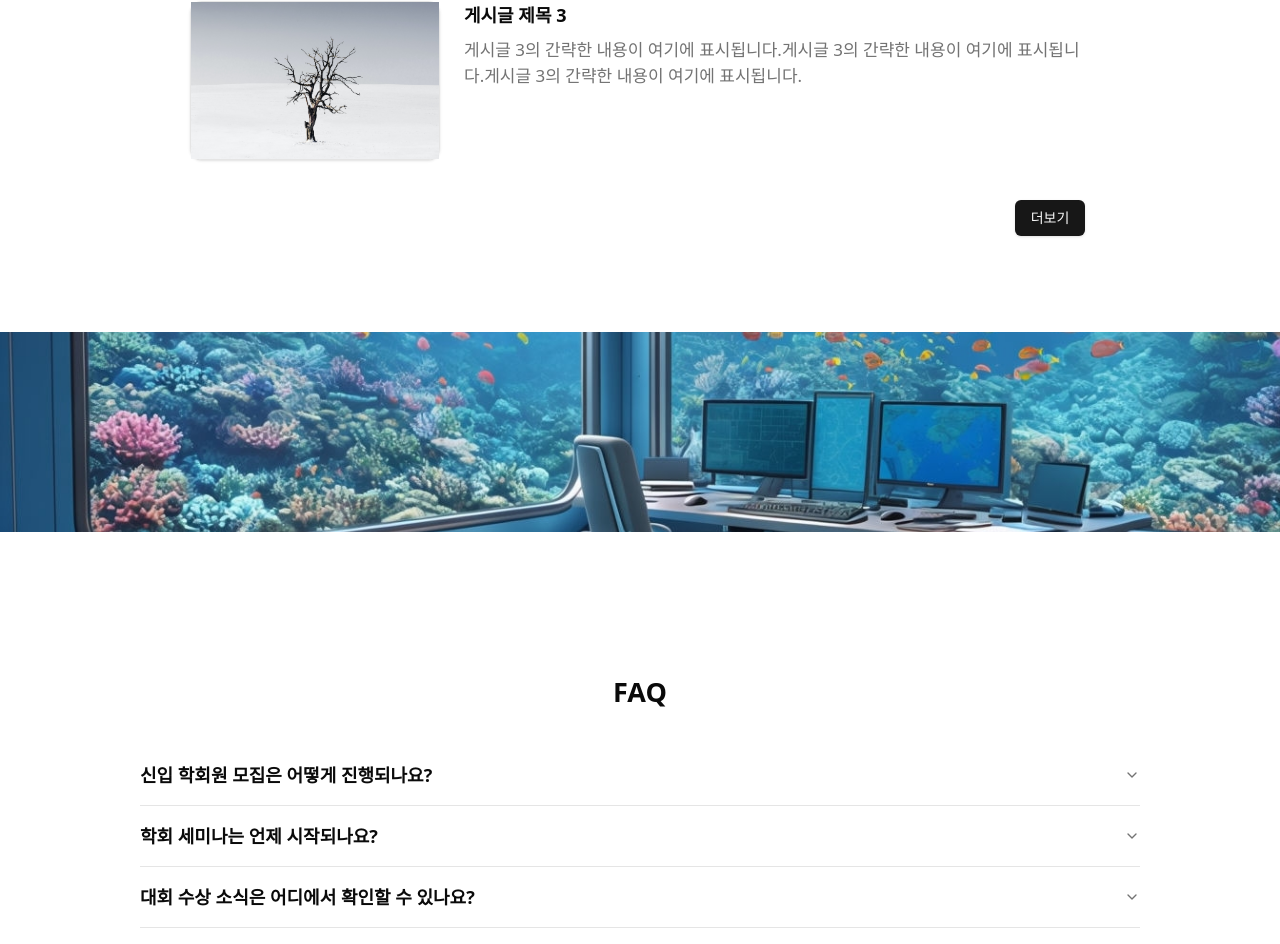
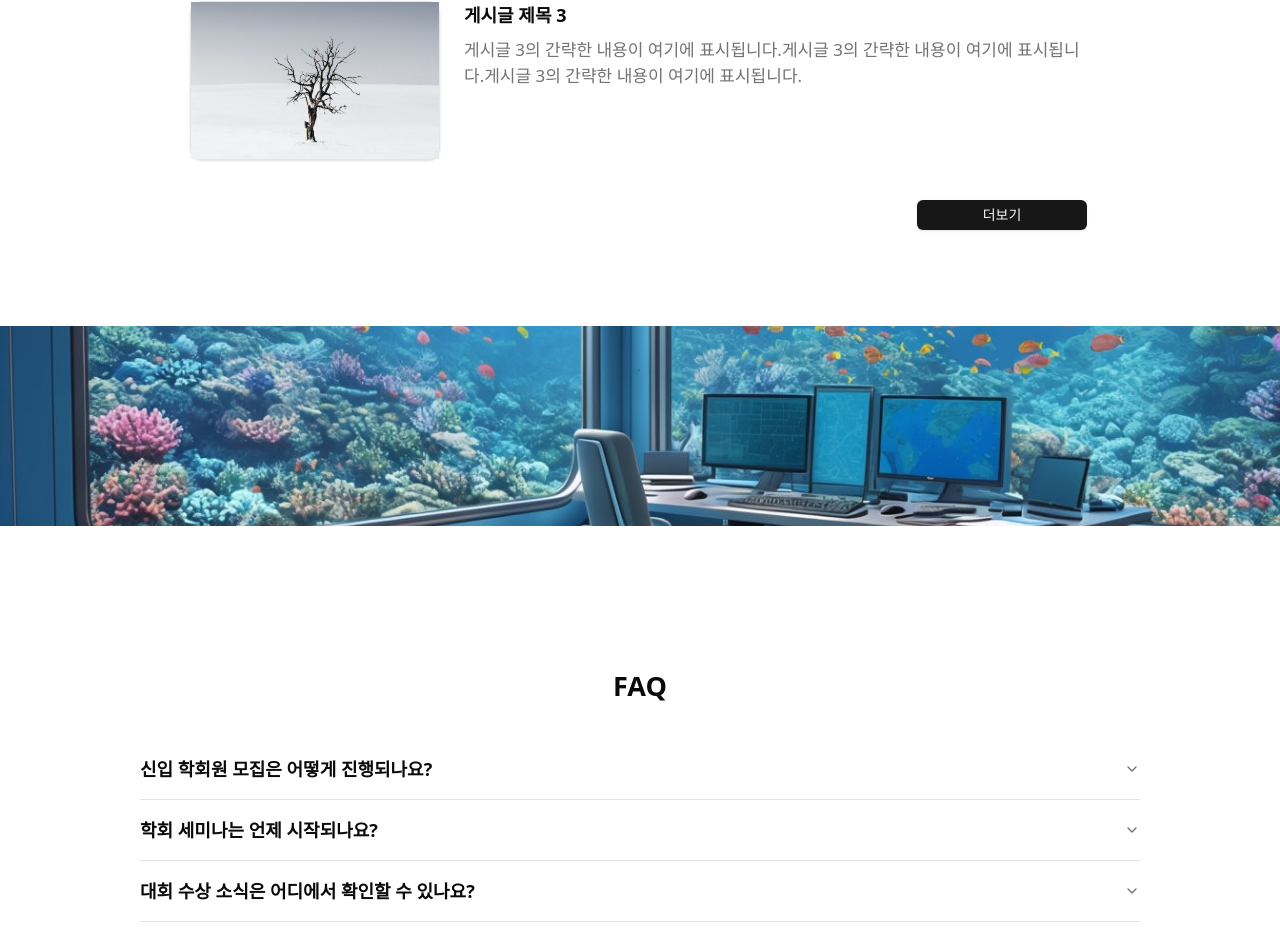
Before and after one commit to Lab-Semtle/Semtle-Web-Client, a Next.js app: page / in a window 1280 px wide. Shown: the part 2034-2978 px from the top of the page. Built offline with nearby package versions, Linux system fonts and the light colour scheme; no server answers.

Commit message:
Feat: 메인페이지 UI 수정 메인페이지 학회소식바로보기-더보기버튼 수정(ButtonLink)컴포넌트 사용(#1)

```diff
--- a/src/app/page.tsx
+++ b/src/app/page.tsx
@@ -168,9 +168,9 @@ export default function Page() {
           />
         ))}
         {/* 후에 ButtonLink 클래스로 치환 */}
-        <Link href="/activities">
-          <Button className="ml-[820px]">더보기</Button>
-        </Link>
+        <div className="ml-[740px]">
+          <ButtonLink link="/activities" buttonName="더보기" />
+        </div>
       </div>
 
       <div>
@@ -189,7 +189,7 @@ export default function Page() {
       <div className="mt-8 flex items-center justify-center">
         <Accordion type="single" collapsible className="w-[1000px]">
           <AccordionItem value="item-1">
-            <AccordionTrigger className="text-lg font-bold">
+            <AccordionTrigger className="text-lg font-bold hover:no-underline">
               신입 학회원 모집은 어떻게 진행되나요?
             </AccordionTrigger>
             <AccordionContent className="text-[17px] italic">
@@ -198,7 +198,7 @@ export default function Page() {
             </AccordionContent>
           </AccordionItem>
           <AccordionItem value="item-2">
-            <AccordionTrigger className="text-lg font-bold">
+            <AccordionTrigger className="text-lg font-bold hover:no-underline">
               학회 세미나는 언제 시작되나요?
             </AccordionTrigger>
             <AccordionContent className="text-[17px] italic">
@@ -207,7 +207,7 @@ export default function Page() {
             </AccordionContent>
           </AccordionItem>
           <AccordionItem value="item-3">
-            <AccordionTrigger className="text-lg font-bold">
+            <AccordionTrigger className="text-lg font-bold hover:no-underline">
               대회 수상 소식은 어디에서 확인할 수 있나요?
             </AccordionTrigger>
             <AccordionContent className="text-[17px] italic">
```
